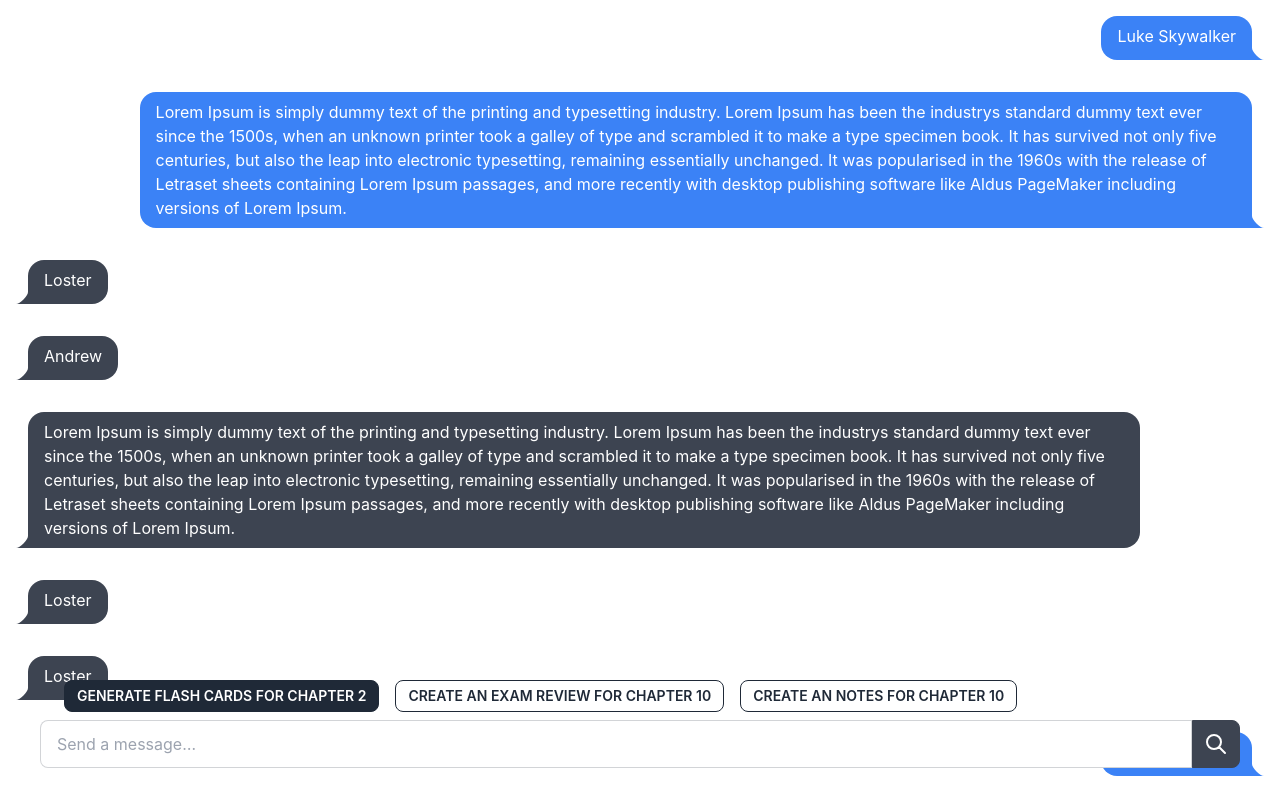
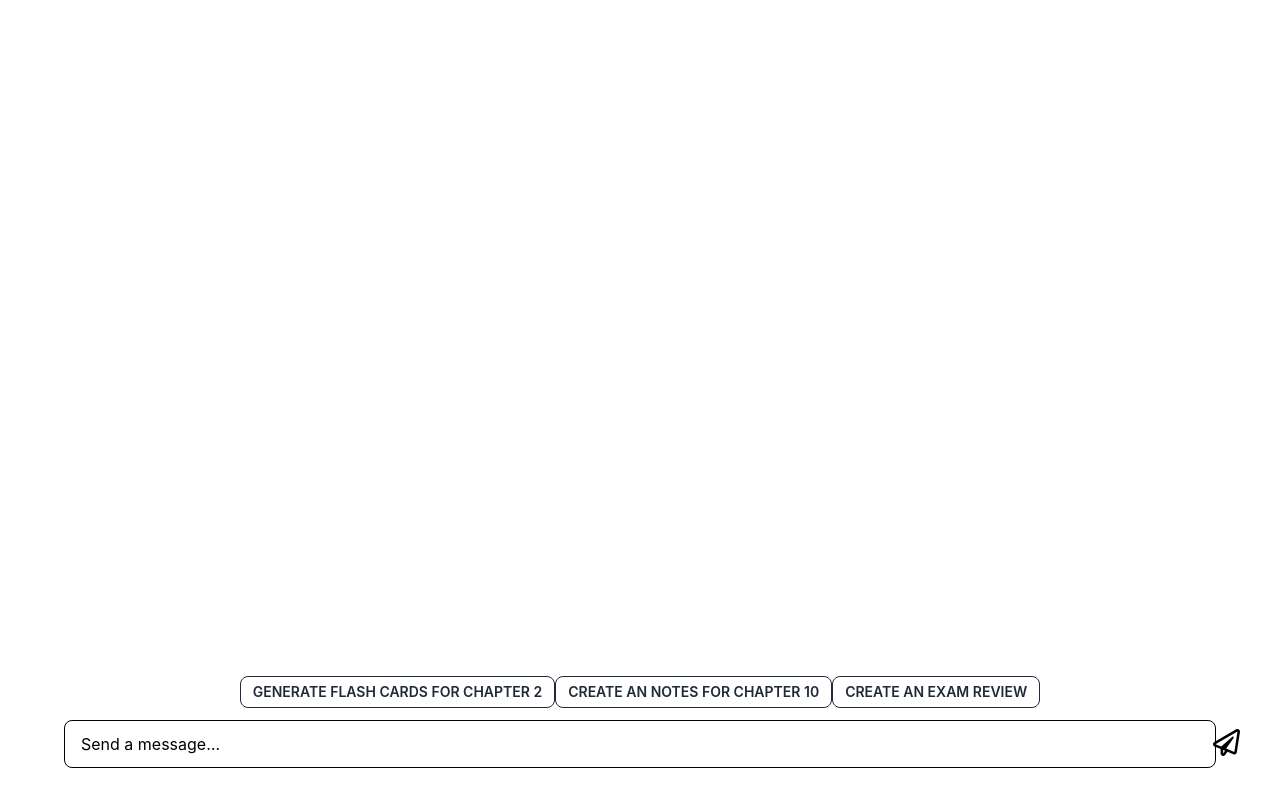
Before and after one commit to nathan-gage/StudySavantFrontend, a Next.js app in the folder embedded-client/: page /generate in a window 1280 px wide. Shown: the top 800 px of the page. Built offline with nearby package versions, Linux system fonts and the light colour scheme.

Commit message:
Demo ready

```diff
--- /dev/null
+++ b/embedded-client/app/chat/PlaneIcon.tsx
@@ -0,0 +1,4 @@
+
+export default function PlaneIcon(){
+    return (<svg xmlns="http://www.w3.org/2000/svg" fill="#000000" width="25px" height="25px" viewBox="0 0 512 512"><path d="M440 6.5L24 246.4c-34.4 19.9-31.1 70.8 5.7 85.9L144 379.6V464c0 46.4 59.2 65.5 86.6 28.6l43.8-59.1 111.9 46.2c5.9 2.4 12.1 3.6 18.3 3.6 8.2 0 16.3-2.1 23.6-6.2 12.8-7.2 21.6-20 23.9-34.5l59.4-387.2c6.1-40.1-36.9-68.8-71.5-48.9zM192 464v-64.6l36.6 15.1L192 464zm212.6-28.7l-153.8-63.5L391 169.5c10.7-15.5-9.5-33.5-23.7-21.2L155.8 332.6 48 288 464 48l-59.4 387.3z"/></svg>)
+}
--- a/embedded-client/app/chat/page.tsx
+++ b/embedded-client/app/chat/page.tsx
@@ -1,94 +1,40 @@
-import Image from 'next/image'
-import { Inter } from 'next/font/google'
+"use client"
+import {useState} from 'react'
+import PlaneIcon from "@/app/generate/PlaneIcon";
+interface Message {
+    role: string;
+    message: string;
+}
+export default function Home() {
+    const [messages, setMessages] = useState<Message[]>([]);
+    const [newMessage, setNewMessage] = useState('');
 
-const inter = Inter({ subsets: ['latin'] })
+    //User submitted message
+    function submit(event: any) {
+        event.preventDefault();
+        console.log('submit', newMessage)
+        setMessages([...messages, {role: 'user', message: newMessage}]);
+        setNewMessage('');
+    }
 
-const data = [
-  {
-    role: 'user',
-    message: 'Luke Skywalker',
-  },
-  {
-    role: 'user',
-    message:
-      'Lorem Ipsum is simply dummy text of the printing and typesetting industry. Lorem Ipsum has been the industrys standard dummy text ever since the 1500s, when an unknown printer took a galley of type and scrambled it to make a type specimen book. It has survived not only five centuries, but also the leap into electronic typesetting, remaining essentially unchanged. It was popularised in the 1960s with the release of Letraset sheets containing Lorem Ipsum passages, and more recently with desktop publishing software like Aldus PageMaker including versions of Lorem Ipsum.',
-  },
-  {
-    role: 'assistant',
-    message: 'Loster',
-  },
-  {
-    role: 'assistant',
-    message: 'Andrew',
-  },
-  {
-    role: 'assistant',
-    message:
-      'Lorem Ipsum is simply dummy text of the printing and typesetting industry. Lorem Ipsum has been the industrys standard dummy text ever since the 1500s, when an unknown printer took a galley of type and scrambled it to make a type specimen book. It has survived not only five centuries, but also the leap into electronic typesetting, remaining essentially unchanged. It was popularised in the 1960s with the release of Letraset sheets containing Lorem Ipsum passages, and more recently with desktop publishing software like Aldus PageMaker including versions of Lorem Ipsum.',
-  },
-  {
-    role: 'assistant',
-    message: 'Loster',
-  },
-  {
-    role: 'assistant',
-    message: 'Loster',
-  },
-  {
-    role: 'user',
-    message: 'Luke Skywalker',
-  },
-  {
-    role: 'user',
-    message:
-      'Lorem Ipsum is simply dummy text of the printing and typesetting industry. Lorem Ipsum has been the industrys standard dummy text ever since the 1500s, when an unknown printer took a galley of type and scrambled it to make a type specimen book. It has survived not only five centuries, but also the leap into electronic typesetting, remaining essentially unchanged. It was popularised in the 1960s with the release of Letraset sheets containing Lorem Ipsum passages, and more recently with desktop publishing software like Aldus PageMaker including versions of Lorem Ipsum.',
-  },
-  {
-    role: 'assistant',
-    message: 'Loster',
-  },
-  {
-    role: 'assistant',
-    message: 'Andrew',
-  },
-  {
-    role: 'assistant',
-    message:
-      'Lorem Ipsum is simply dummy text of the printing and typesetting industry. Lorem Ipsum has been the industrys standard dummy text ever since the 1500s, when an unknown printer took a galley of type and scrambled it to make a type specimen book. It has survived not only five centuries, but also the leap into electronic typesetting, remaining essentially unchanged. It was popularised in the 1960s with the release of Letraset sheets containing Lorem Ipsum passages, and more recently with desktop publishing software like Aldus PageMaker including versions of Lorem Ipsum.',
-  },
-  {
-    role: 'assistant',
-    message: 'Loster',
-  },
-  {
-    role: 'assistant',
-    message: 'Loster',
-  },
-]
+    //User pressed action button
+    function send(prompt) {
+        const message = prompt.target.innerHTML
+        // @ts-ignore
+        setMessages([...Messages, {role: 'user', message: message}]);
+    }
 
-export default function Home() {
     return (
         <main className='flex flex-col bg-white mb-8 relative'>
-      {data.map((item, index) => {
+            <div className='mb-24'>
+                {messages.map((item, index) => {
                     return (
                         <div
                             key={index}
-            className={`chat ${
+                            className={[`chat ${
                                 item.role === 'user' ? 'chat-end' : 'chat-start'
-            }  p-4`}
+                            }  p-4`, 'pt-0']}
                         >
-            {/* <div className='chat-image avatar bg-neutral rounded-md'>
-              <svg
-                xmlns='http://www.w3.org/2000/svg'
-                height='48'
-                viewBox='0 96 960 960'
-                width='48'
-                className='flex p-1 items-center justify-center fill-white	'
-                // fill='currentColor'
-              >
-                <path d='M385 936q-51 0-86.5-38T258 812q-59-5-98.5-49.5T120 654q0-22 5.5-42.5T142 572q-11-18-16.5-38t-5.5-43q0-60 41.5-103t98.5-50q2-51 38.5-86.5T386 216q29 0 51.5 10.5T480 257q20-20 42-30.5t51-10.5q50 0 86 35.5t39 86.5q58 5 100 48.5T840 491q0 23-6 43.5T817 573q11 20 17 42t6 43q0 64-39.5 106.5T702 812q-5 48-41 86t-86 38q-30 0-52-10t-43-30q-21 20-43 30t-52 10Zm125-600v480q0 25 19.5 42.5T576 876q26 0 45-23t21-47q-23-8-43-21.5T565 751q-8-11-6-22.5t13-19.5q11-8 22.5-6t19.5 13q13 18 32 27.5t42 9.5q38 0 65-26t27-69q0-9-2-18.5t-4-19.5q-18 13-39.5 19.5T690 646q-13 0-21.5-8.5T660 616q0-13 8.5-21.5T690 586q38 0 64-28t26-67q0-38-28-65t-64-29q-10 24-28.5 42.5T617 467q-12 5-23-.5T579 449q-4-12 1-23.5t17-15.5q18-6 29.5-24t11.5-41q0-29-19-49t-45-20q-26 0-45 17.5T510 336Zm-60 480V336q0-25-18.5-42.5T386 276q-26 0-45.5 20T321 345q0 23 11 40.5t29 23.5q12 4 17.5 15.5T380 447q-5 12-16.5 18t-23.5 1q-24-8-42-26.5T270 397q-35 3-62.5 29.5T180 491q0 39 26 67t64 28q13 0 21.5 8.5T300 616q0 13-8.5 21.5T270 646q-23 0-44.5-7T186 620q-3 8-4.5 17t-1.5 18q0 43 26.5 70.5T271 753q22 0 41.5-10t32.5-27q8-10 20-12.5t22 5.5q10 8 12.5 20t-5.5 22q-14 20-33.5 33.5T318 806q2 24 21 47t46 23q27 0 46-17.5t19-42.5Zm30-240Z' />
-              </svg>
-            </div> */}
                             <div
                                 className={`chat-bubble ${
                                     item.role === 'assistant' ? '' : 'bg-blue-500'
@@ -99,31 +45,21 @@ export default function Home() {
                         </div>
                     )
                 })}
+            </div>
 
-      <div className='flex flex-col items-center justify-center fixed bottom-0 w-full bg-white p-8'>
+            <div className='flex flex-col items-center justify-center bottom-0 w-full p-8 fixed mb-0'>
                 <div className='form-control'>
                     <div className='input-group'>
+                        <form onSubmit={submit}>
                             <input
                                 type='text'
                                 placeholder='Send a message…'
-              className='input input-bordered w-[90vw]'
+                                value={newMessage}
+                                className='input input-bordered w-[90vw] text-black border-black placeholder-black'
+                                onChange={(e) => setNewMessage(e.target.value)}
                             />
-            <button className='btn btn-square'>
-              <svg
-                xmlns='http://www.w3.org/2000/svg'
-                className='h-6 w-6'
-                fill='none'
-                viewBox='0 0 24 24'
-                stroke='currentColor'
-              >
-                <path
-                  strokeLinecap='round'
-                  strokeLinejoin='round'
-                  strokeWidth='2'
-                  d='M21 21l-6-6m2-5a7 7 0 11-14 0 7 7 0 0114 0z'
-                />
-              </svg>
-            </button>
+                        </form>
+                        <PlaneIcon></PlaneIcon>
                     </div>
                 </div>
             </div>
--- /dev/null
+++ b/embedded-client/app/generate/PlaneIcon.tsx
@@ -0,0 +1,10 @@
+export default function PlaneIcon() {
+    return (<div>
+            <svg className='fixed right-10 bottom-11' xmlns="http://www.w3.org/2000/svg" fill="#000000" width="27px"
+                 height="27px" viewBox="0 0 512 512">
+                <path
+                    d="M440 6.5L24 246.4c-34.4 19.9-31.1 70.8 5.7 85.9L144 379.6V464c0 46.4 59.2 65.5 86.6 28.6l43.8-59.1 111.9 46.2c5.9 2.4 12.1 3.6 18.3 3.6 8.2 0 16.3-2.1 23.6-6.2 12.8-7.2 21.6-20 23.9-34.5l59.4-387.2c6.1-40.1-36.9-68.8-71.5-48.9zM192 464v-64.6l36.6 15.1L192 464zm212.6-28.7l-153.8-63.5L391 169.5c10.7-15.5-9.5-33.5-23.7-21.2L155.8 332.6 48 288 464 48l-59.4 387.3z"/>
+            </svg>
+        </div>
+    )
+}
--- a/embedded-client/app/generate/page.tsx
+++ b/embedded-client/app/generate/page.tsx
@@ -1,105 +1,42 @@
-import Image from 'next/image'
-import { Inter } from 'next/font/google'
+"use client"
+import {useState} from 'react'
+import PlaneIcon from "@/app/generate/PlaneIcon";
 
-import { useState } from 'react'
-
-const inter = Inter({ subsets: ['latin'] })
-
-const defaultData = [
-  {
-    role: 'user',
-    message: 'Luke Skywalker',
-  },
-  {
-    role: 'user',
-    message:
-      'Lorem Ipsum is simply dummy text of the printing and typesetting industry. Lorem Ipsum has been the industrys standard dummy text ever since the 1500s, when an unknown printer took a galley of type and scrambled it to make a type specimen book. It has survived not only five centuries, but also the leap into electronic typesetting, remaining essentially unchanged. It was popularised in the 1960s with the release of Letraset sheets containing Lorem Ipsum passages, and more recently with desktop publishing software like Aldus PageMaker including versions of Lorem Ipsum.',
-  },
-  {
-    role: 'assistant',
-    message: 'Loster',
-  },
-  {
-    role: 'assistant',
-    message: 'Andrew',
-  },
-  {
-    role: 'assistant',
-    message:
-      'Lorem Ipsum is simply dummy text of the printing and typesetting industry. Lorem Ipsum has been the industrys standard dummy text ever since the 1500s, when an unknown printer took a galley of type and scrambled it to make a type specimen book. It has survived not only five centuries, but also the leap into electronic typesetting, remaining essentially unchanged. It was popularised in the 1960s with the release of Letraset sheets containing Lorem Ipsum passages, and more recently with desktop publishing software like Aldus PageMaker including versions of Lorem Ipsum.',
-  },
-  {
-    role: 'assistant',
-    message: 'Loster',
-  },
-  {
-    role: 'assistant',
-    message: 'Loster',
-  },
-  {
-    role: 'user',
-    message: 'Luke Skywalker',
-  },
-  {
-    role: 'user',
-    message:
-      'Lorem Ipsum is simply dummy text of the printing and typesetting industry. Lorem Ipsum has been the industrys standard dummy text ever since the 1500s, when an unknown printer took a galley of type and scrambled it to make a type specimen book. It has survived not only five centuries, but also the leap into electronic typesetting, remaining essentially unchanged. It was popularised in the 1960s with the release of Letraset sheets containing Lorem Ipsum passages, and more recently with desktop publishing software like Aldus PageMaker including versions of Lorem Ipsum.',
-  },
-  {
-    role: 'assistant',
-    message: 'Loster',
-  },
-  {
-    role: 'assistant',
-    message: 'Andrew',
-  },
-  {
-    role: 'assistant',
-    message:
-      'Lorem Ipsum is simply dummy text of the printing and typesetting industry. Lorem Ipsum has been the industrys standard dummy text ever since the 1500s, when an unknown printer took a galley of type and scrambled it to make a type specimen book. It has survived not only five centuries, but also the leap into electronic typesetting, remaining essentially unchanged. It was popularised in the 1960s with the release of Letraset sheets containing Lorem Ipsum passages, and more recently with desktop publishing software like Aldus PageMaker including versions of Lorem Ipsum.',
-  },
-  {
-    role: 'assistant',
-    message: 'Loster',
-  },
-  {
-    role: 'assistant',
-    message: 'Loster',
-  },
-]
+interface Message {
+    role: string;
+    message: string;
+}
 
 export default function Home() {
+    const [messages, setMessages] = useState<Message[]>([]);
+    const [newMessage, setNewMessage] = useState('');
 
-  const [data, setData] = useState(defaultData);
-
-  function submit(text: string) {
-    setData(...data, {role: 'assistant', message: text});
+    //User submitted message
+    function submit(event: any) {
+        event.preventDefault();
+        console.log('submit', newMessage)
+        setMessages([...messages, {role: 'user', message: newMessage}]);
+        setNewMessage('');
     }
 
+    //User pressed action button
+    function send(prompt) {
+        const message = prompt.target.innerHTML
+        // @ts-ignore
+        setMessages([...Messages, {role: 'user', message: message}]);
+    }
 
     return (
         <main className='flex flex-col bg-white mb-8 relative'>
             <div className='mb-24'>
-        {data.map((item, index) => {
+                {messages.map((item, index) => {
                     return (
                         <div
                             key={index}
-              className={`chat ${
+                            className={[`chat ${
                                 item.role === 'user' ? 'chat-end' : 'chat-start'
-              }  p-4`}
+                            }  p-4`, 'pt-0']}
                         >
-              {/* <div className='chat-image avatar bg-neutral rounded-md'>
-                <svg
-                  xmlns='http://www.w3.org/2000/svg'
-                  height='48'
-                  viewBox='0 96 960 960'
-                  width='48'
-                  className='flex p-1 items-center justify-center fill-white	'
-                  // fill='currentColor'
-                >
-                  <path d='M385 936q-51 0-86.5-38T258 812q-59-5-98.5-49.5T120 654q0-22 5.5-42.5T142 572q-11-18-16.5-38t-5.5-43q0-60 41.5-103t98.5-50q2-51 38.5-86.5T386 216q29 0 51.5 10.5T480 257q20-20 42-30.5t51-10.5q50 0 86 35.5t39 86.5q58 5 100 48.5T840 491q0 23-6 43.5T817 573q11 20 17 42t6 43q0 64-39.5 106.5T702 812q-5 48-41 86t-86 38q-30 0-52-10t-43-30q-21 20-43 30t-52 10Zm125-600v480q0 25 19.5 42.5T576 876q26 0 45-23t21-47q-23-8-43-21.5T565 751q-8-11-6-22.5t13-19.5q11-8 22.5-6t19.5 13q13 18 32 27.5t42 9.5q38 0 65-26t27-69q0-9-2-18.5t-4-19.5q-18 13-39.5 19.5T690 646q-13 0-21.5-8.5T660 616q0-13 8.5-21.5T690 586q38 0 64-28t26-67q0-38-28-65t-64-29q-10 24-28.5 42.5T617 467q-12 5-23-.5T579 449q-4-12 1-23.5t17-15.5q18-6 29.5-24t11.5-41q0-29-19-49t-45-20q-26 0-45 17.5T510 336Zm-60 480V336q0-25-18.5-42.5T386 276q-26 0-45.5 20T321 345q0 23 11 40.5t29 23.5q12 4 17.5 15.5T380 447q-5 12-16.5 18t-23.5 1q-24-8-42-26.5T270 397q-35 3-62.5 29.5T180 491q0 39 26 67t64 28q13 0 21.5 8.5T300 616q0 13-8.5 21.5T270 646q-23 0-44.5-7T186 620q-3 8-4.5 17t-1.5 18q0 43 26.5 70.5T271 753q22 0 41.5-10t32.5-27q8-10 20-12.5t22 5.5q10 8 12.5 20t-5.5 22q-14 20-33.5 33.5T318 806q2 24 21 47t46 23q27 0 46-17.5t19-42.5Zm30-240Z' />
-                </svg>
-              </div> */}
                             <div
                                 className={`chat-bubble ${
                                     item.role === 'assistant' ? '' : 'bg-blue-500'
@@ -113,36 +50,33 @@ export default function Home() {
             </div>
 
             <div className='flex flex-col items-center justify-center bottom-0 w-full p-8 fixed mb-0'>
-        <div className='m-2 w-[90vw]'>
-          {/* <svg xmlns="http://www.w3.org/2000/svg" height="48" viewBox="0 96 960 960" width="48"><path d="M480 1016 360 896H180q-24 0-42-18.5T120 836V236q0-24 18-42t42-18h600q23 0 41.5 18t18.5 42v600q0 23-18.5 41.5T780 896H600l-120 120ZM180 836h204l96 96 96-96h204V236H180v600Zm0-600v600-600Zm297.028 522Q493 758 504 746.972q11-11.028 11-27T503.972 693q-11.028-11-27-11T450 693.028q-11 11.028-11 27T450.028 747q11.028 11 27 11ZM501 610q0-31 10-50.5t34.721-44.221Q579 482 592 456.5t13-53.5q0-53-34-84t-91.523-31q-51.866 0-88.171 24.5Q355 337 338 380l53 22q14-28 36.2-42.5Q449.4 345 479 345q32 0 50.5 16t18.5 44.098Q548 425 537 443.5T500 487q-37 35-46.5 60t-9.5 63h57Z"/></svg> */}
-          <button className='btn btn-active btn-sm btn-outline'>Generate Flash Cards For Chapter 2  </button>
-          <button className='btn btn-sm ml-4 btn-outline'>Create an Exam Review for Chapter 10</button>
-          <button className='btn btn-sm ml-4 btn-outline'>Create an Notes for Chapter 10</button>
+                {messages.length === 0 &&
+                    <div className='m-2 flex-col items-center justify-center'>
+                        <button className='btn btn-sm m-auto mb-1 btn-outline' onClick={send}>Generate Flash Cards For
+                            Chapter 2
+                        </button>
+                        <button className='btn btn-sm m-auto mb-1 btn-outline'
+                                onClick={send.bind("Create an Notes for Chapter 10")}>Create an Notes for Chapter 10
+                        </button>
+                        <button className='btn btn-sm m-auto mb-1 btn-outline'
+                                onClick={send.bind("Create an Exam Review")}>Create an Exam Review
+                        </button>
                     </div>
+                }
 
                 <div className='form-control'>
                     <div className='input-group'>
+                        <form onSubmit={submit}>
                             <input
                                 type='text'
                                 placeholder='Send a message…'
-              className='input input-bordered w-[90vw]'
+                                value={newMessage}
+                                className='input input-bordered w-[90vw] text-black border-black placeholder-black'
+                                onChange={(e) => setNewMessage(e.target.value)}
                             />
-            <button className='btn btn-square' onSubmit={()=>submit("TEST")}>
-              <svg
-                xmlns='http://www.w3.org/2000/svg'
-                className='h-6 w-6'
-                fill='none'
-                viewBox='0 0 24 24'
-                stroke='currentColor'
-              >
-                <path
-                  strokeLinecap='round'
-                  strokeLinejoin='round'
-                  strokeWidth='2'
-                  d='M21 21l-6-6m2-5a7 7 0 11-14 0 7 7 0 0114 0z'
-                />
-              </svg>
-            </button>
+
+                        </form>
+                        <PlaneIcon></PlaneIcon>
                     </div>
                 </div>
             </div>
--- a/embedded-client/app/globals.css
+++ b/embedded-client/app/globals.css
@@ -18,11 +18,7 @@
 }
 
 body {
-  color: rgb(var(--foreground-rgb));
-  background: linear-gradient(
-      to bottom,
-      transparent,
-      rgb(var(--background-end-rgb))
-    )
-    rgb(var(--background-start-rgb));
+  color: black;
+  background: white;
+  padding-top: 40px;
 }
```
Lines whose indentation alone changed are shown as unchanged.
